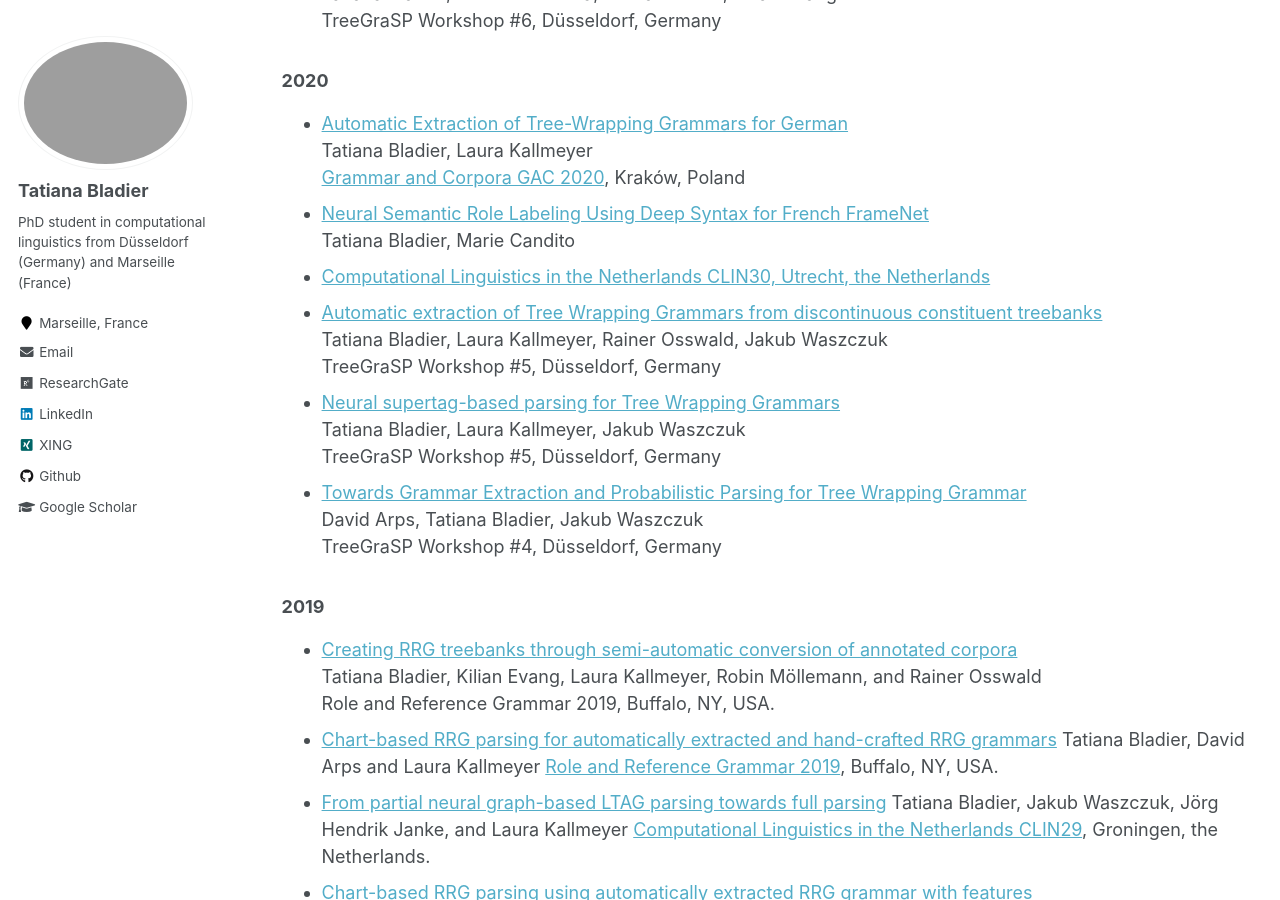
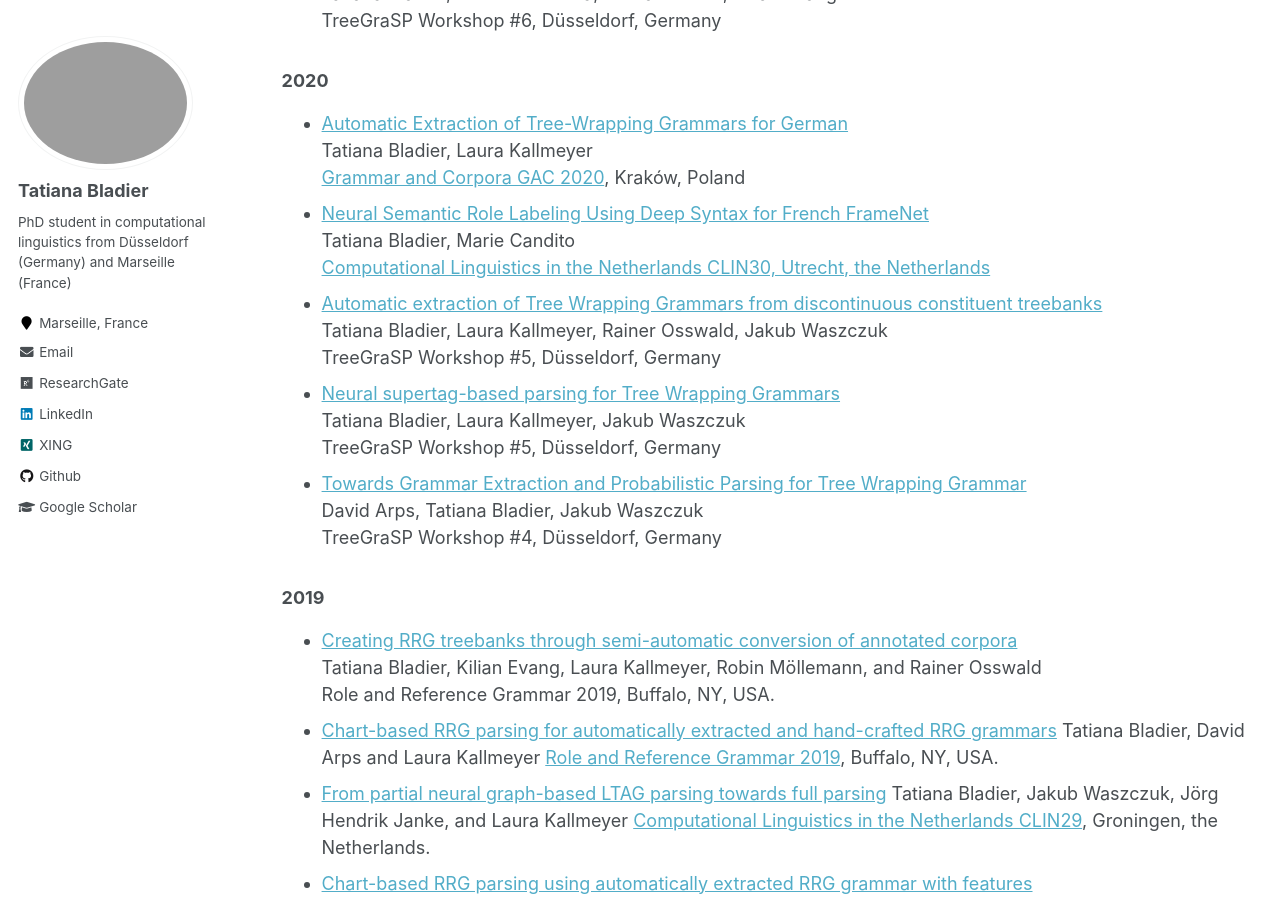
Before and after one commit to TatianaBladier/TatianaBladier.github.io, a Jekyll site: the page built from _pages/talks.md, in a window 1280 px wide and 900 px high, scrolled down 1503 px. Built offline with Jekyll 4.4.1, drawn with Linux system fonts in a browser that asks for light colours.

```diff
--- a/_pages/talks.md
+++ b/_pages/talks.md
@@ -65,8 +65,8 @@ TreeGraSP Workshop #6, Düsseldorf, Germany
 Tatiana Bladier, Laura Kallmeyer <br />
 [Grammar and Corpora GAC 2020](https://gac2020.ijp.pan.pl/), Kraków, Poland
 - [Neural Semantic Role Labeling Using Deep Syntax for French FrameNet](https://clin30.sites.uu.nl/accepted-submissions) <br />
-Tatiana Bladier, Marie Candito
-- [Computational Linguistics in the Netherlands CLIN30, Utrecht, the Netherlands](https://clin30.sites.uu.nl/accepted-submissions/)
+Tatiana Bladier, Marie Candito <br />
+[Computational Linguistics in the Netherlands CLIN30, Utrecht, the Netherlands](https://clin30.sites.uu.nl/accepted-submissions/)
 - [Automatic extraction of Tree Wrapping Grammars from discontinuous constituent treebanks](https://treegrasp.phil.hhu.de/wp-content/uploads/2021/01/meeting_5_extraction.pdf) <br />
 Tatiana Bladier, Laura Kallmeyer, Rainer Osswald, Jakub Waszczuk <br />
 TreeGraSP Workshop #5, Düsseldorf, Germany
```
